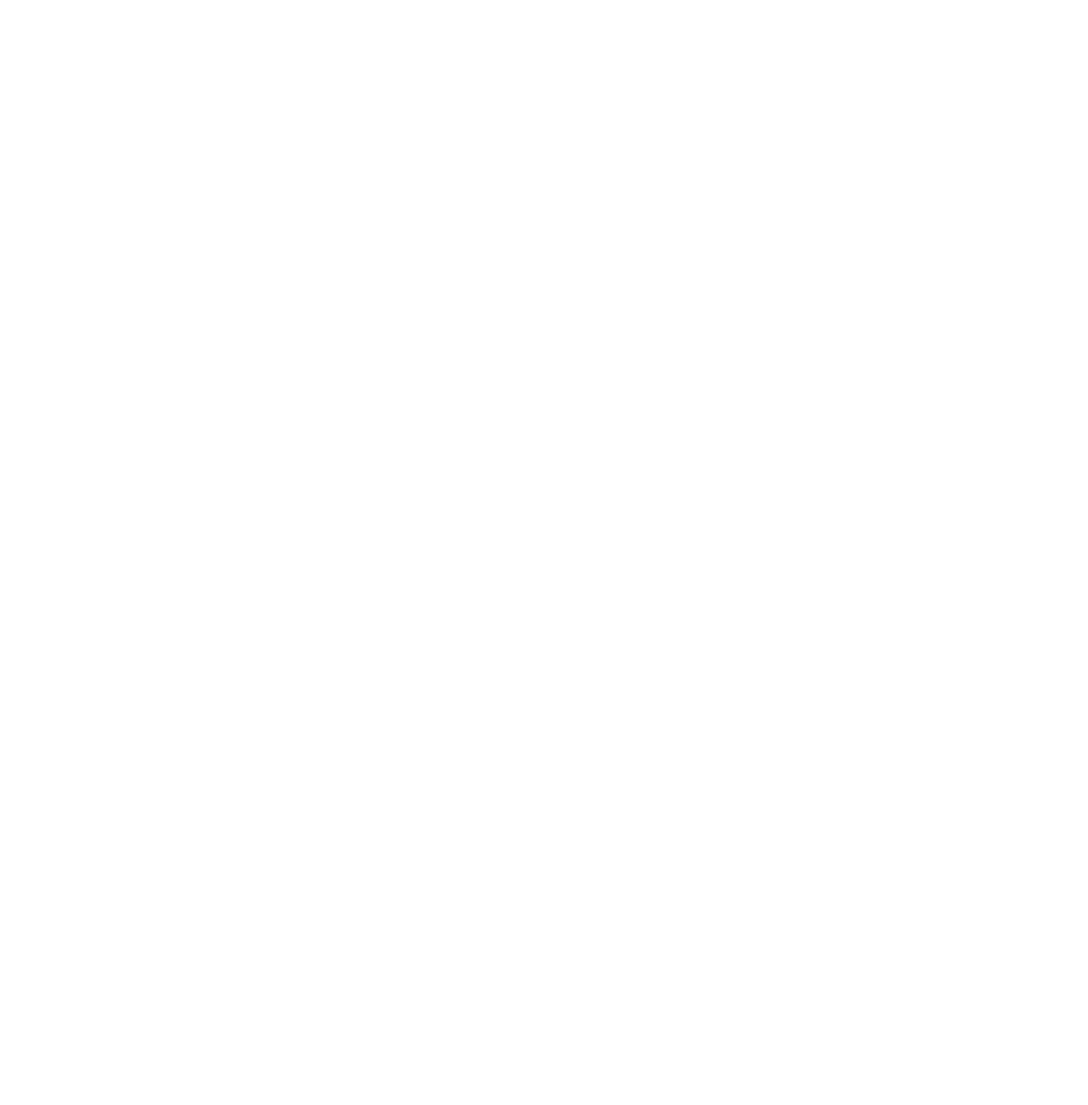
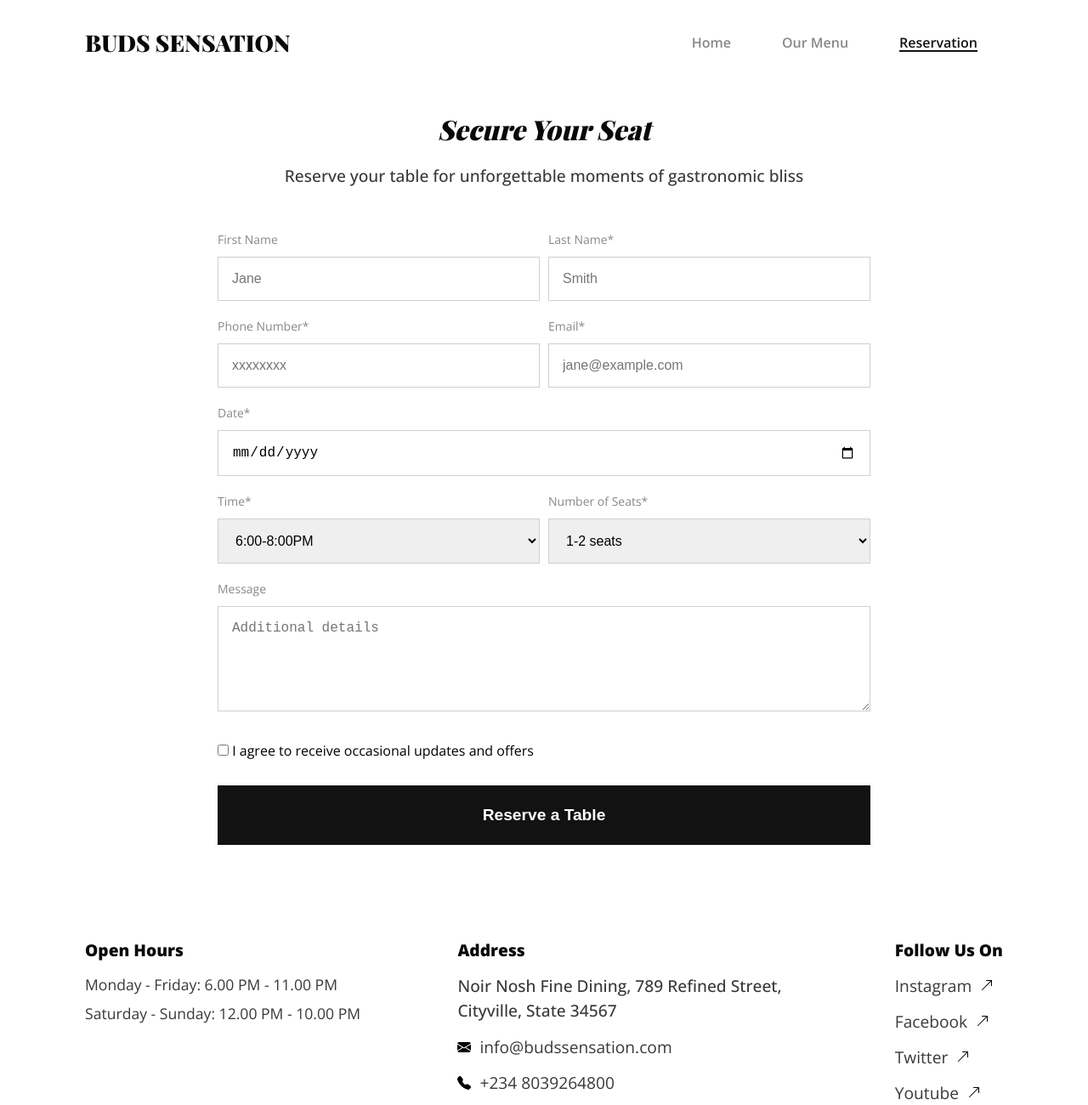
Before and after one commit to IwuchukwuDivine/restaurant-website, a plain HTML site: page reservation.html in a window 1280 px wide. Shown: the top 1300 px of the page at 85% size. Before the commit the page ends 800 px from the top, so only its background shows below. Drawn offline with nearby package versions, Linux system fonts and the light colour scheme; a web font is replaced by a local one.

Commit message:
reservation page

```diff
--- a/reservation.html
+++ b/reservation.html
@@ -0,0 +1,143 @@
+<!DOCTYPE html>
+<html lang="en">
+<head>
+  <meta charset="UTF-8">
+  <meta name="viewport" content="width=device-width, initial-scale=1.0">
+  <title>BUDS SENSATION</title>
+
+  <!-- STYLES SHEETS -->
+  <link rel="stylesheet" href="styles/styles.css">
+  <link rel="stylesheet" href="styles/reservation.css">
+
+  <!-- GOOGLE FONTS -->
+  <link rel="preconnect" href="https://fonts.googleapis.com">
+  <link rel="preconnect" href="https://fonts.gstatic.com" crossorigin>
+  <link href="https://fonts.googleapis.com/css2?family=Open+Sans:wght@400;500;600;700;800&family=Playfair+Display:ital,wght@0,400;0,500;0,600;0,700;0,800;0,900;1,400;1,500;1,600;1,700;1,800;1,900&display=swap" rel="stylesheet">
+</head>
+<body>
+  <nav class="container">
+    <h3 class="logo">BUDS SENSATION</h3>
+    <ul class="nav-links">
+      <li><a href="./index.html">Home</a></li>
+      <li><a href="./menu.html">Our Menu</a></li>
+      <li><a class="active" href="./reservation.html">Reservation</a></li>
+    </ul>
+    <div class="mobile-nav">
+      <div class="ham-menu">
+      <span></span>
+      <span></span>
+    </div>
+  </div>
+  </nav>
+  <section id="reservation">
+    <div class="secure-seat">
+      <h3>Secure Your Seat</h3>
+      <p>Reserve your table for unforgettable moments of gastronomic bliss</p>
+    </div>
+    <!-- Resevation form  -->
+    <form action="">
+      <div class="form-flex">
+        <div class="info">
+          <label for="">First Name</label>
+          <input type="text" placeholder="Jane">
+        </div>
+        <div class="info">
+          <label for="">Last Name*</label>
+          <input type="text" placeholder="Smith">
+        </div>
+      </div>
+      <div class="form-flex">
+        <div class="info">
+          <label for="">Phone Number*</label>
+          <input type="text" placeholder="xxxxxxxx">
+        </div>
+        <div class="info">
+          <label for="">Email*</label>
+          <input type="email" placeholder="jane@example.com">
+        </div>
+      </div>
+      <div class="info">
+        <label for="">Date*</label>
+        <input type="date">
+      </div>
+      <div class="form-flex">
+        <div class="info">
+          <label for="">Time*</label>
+          <select>
+            <option value="">6:00-8:00PM</option>
+            <option value="">8:00-10:00PM</option>
+            <option value="">10:00-12:00PM</option>
+          </select>
+        </div>
+        <div class="info">
+          <label for="">Number of Seats*</label>
+          <select>
+            <option value="">1-2 seats</option>
+            <option value="">3-4 seats</option>
+            <option value="">5-6 seats</option>
+            <option value="">More than 6 seats</option>
+          </select>
+        </div>
+      </div>
+      <div class="info">
+        <label for="">Message</label>
+        <textarea rows="5" spellcheck="true" placeholder="Additional details"></textarea>
+      </div>
+      <div class="tick">
+        <input type="checkbox">
+        <span>I agree to receive occasional updates and offers</span>
+      </div>
+      <button>Reserve a Table</button>
+    </form>
+  </section>
+  <footer class="container">
+    <div class="footer-flex">
+      <div class="open-hours">
+        <h5>Open Hours</h5>
+        <p>Monday - Friday: 6.00 PM - 11.00 PM</p>
+        <p>Saturday - Sunday: 12.00 PM - 10.00 PM</p>
+      </div>
+      <div class="footer-address">
+        <h5>Address</h5>
+        <p>Noir Nosh Fine Dining, 789 Refined Street, Cityville, State 34567</p>
+        <div>
+          <img src="assets/icons/envelope-fill (1).svg" alt="">
+          <span>info@budssensation.com</span>
+        </div>
+        <div>
+          <img src="assets/icons/telephone-fill.svg" alt="">
+          <span>+234 8039264800</span>
+        </div>
+      </div>
+      <div class="follow-us">
+        <h5>Follow Us On</h5>
+        <div>
+          <span>Instagram</span>
+          <img src="assets/icons/arrow-up-right.svg" alt="">
+        </div>
+        <div>
+          <span>Facebook</span>
+          <img src="assets/icons/arrow-up-right.svg" alt="">
+        </div>
+        <div>
+          <span>Twitter</span>
+          <img src="assets/icons/arrow-up-right.svg" alt="">
+        </div>
+        <div>
+          <span>Youtube</span>
+          <img src="assets/icons/arrow-up-right.svg" alt="">
+        </div>
+        <div>
+          <span>Linkedin</span>
+          <img src="assets/icons/arrow-up-right.svg" alt="">
+        </div>
+      </div>
+    </div>
+    <div class="footer-logo container">
+      BUDS SENSATION
+    </div>
+    <p class="copyright">© 2024 Buds Sensation. All right reserved.</p>
+  </footer>
+  <script src="scripts/script.js"></script>
+</body>
+</html>
--- a/styles/reservation.css
+++ b/styles/reservation.css
@@ -0,0 +1,90 @@
+* {
+  box-sizing: border-box;
+  padding: 0;
+  margin: 0;
+  list-style: none;
+  border: none;
+  outline: none;
+  text-decoration: none;
+}
+:root {
+  --white: #ffffff;
+  --whitesmoke: #f5f5f5;
+  --lightgray: #cfcfcf;
+  --gunsmoke: #888888;
+  --darkgray: #393939;
+  --black: #121212;
+  --darkblack: #090909;
+}
+body {
+  font-family: 'Open Sans', sans-serif;
+  padding-top: 70px;
+}
+#reservation {
+  max-width: 60%;
+  margin: auto;
+  text-align: center;
+  margin: 60px auto;
+}
+.secure-seat > h3 {
+  font-family: 'Playfair Display', serif;
+  text-align: center;
+  color: var(--darkblack);
+  font-weight: 900;
+  font-size: clamp(2rem, 2.5vw, 2.5rem);
+  margin-bottom: 20px;
+  font-style: italic;
+}
+.secure-seat > p {
+  color: var(--darkgray);
+  font-size: clamp(1.2rem, 1.2vw, 1.2rem);
+  text-align: center;
+  font-weight: 500;
+  line-height: 1.8rem;
+  margin-bottom: 30px;
+}
+form {
+  text-align: center;
+}
+.form-flex {
+  display: flex;
+  align-items: center;
+  gap: 10px;
+}
+.info {
+  position: relative;
+  width: 100%;
+  margin-top: 50px;
+}
+.info > label {
+  position: absolute;
+  left: 0;
+  top: -30px;
+  font-size: 14px;
+  color: var(--gunsmoke);
+  line-height: 20px;
+}
+.info > input, select, textarea {
+  width: 100%;
+  border: 1px solid #cfcfcf;
+  padding: 16px;
+  font-size: 1rem;
+}
+form > button {
+  width: 100%;
+  font-size: 1.2rem;
+  color: var(--white);
+  background-color: var(--black);
+  padding: 24px;
+  font-weight: 800;
+  margin-top: 30px;
+  cursor: pointer;
+  transition: background-color 0.5s;
+}
+form > button:hover {
+  background-color: rgba(18, 18, 18, 0.9);
+}
+.tick {
+  text-align: start;
+  margin-top: 30px;
+}
```
Also changed, not shown: menu.html (+1 -0 lines).
